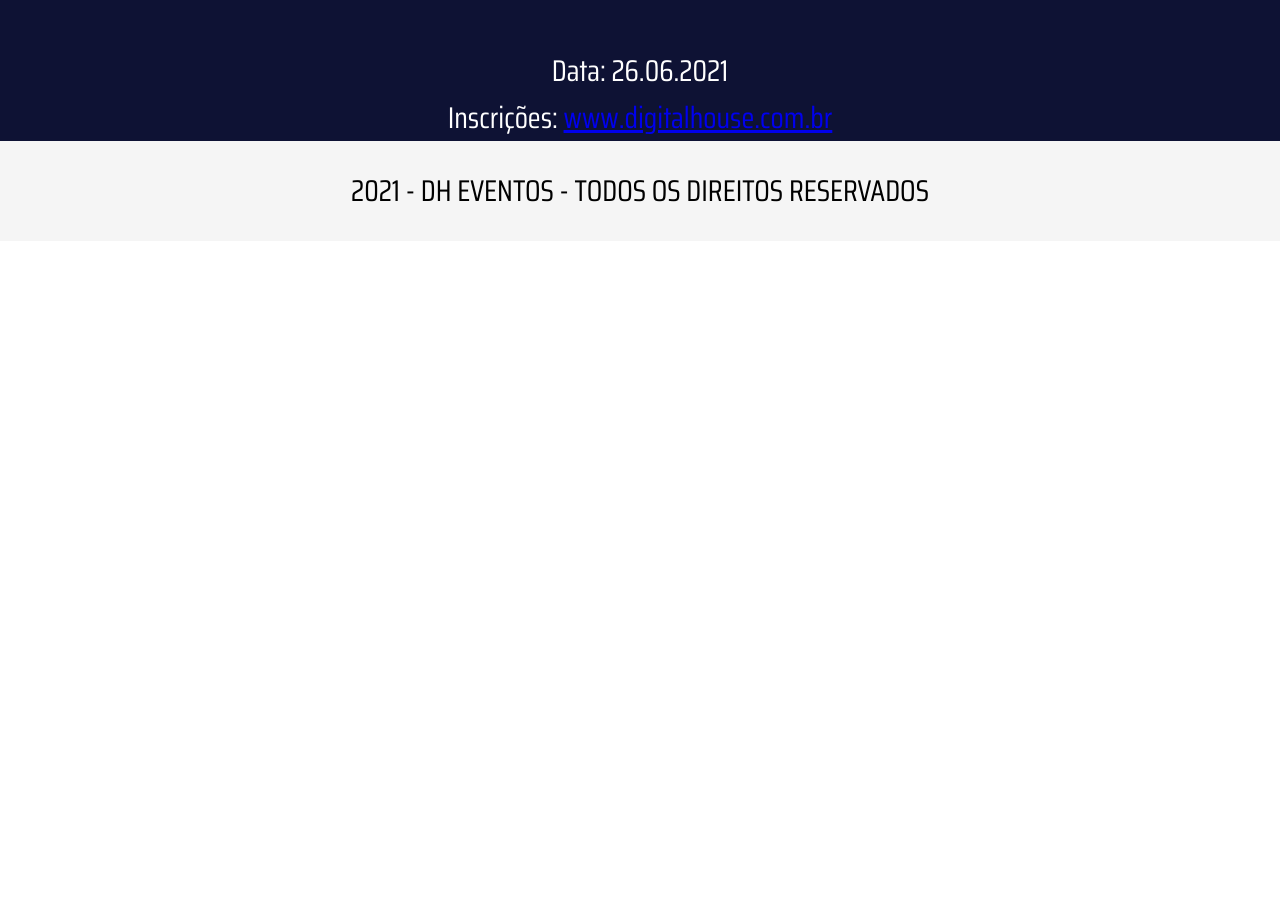
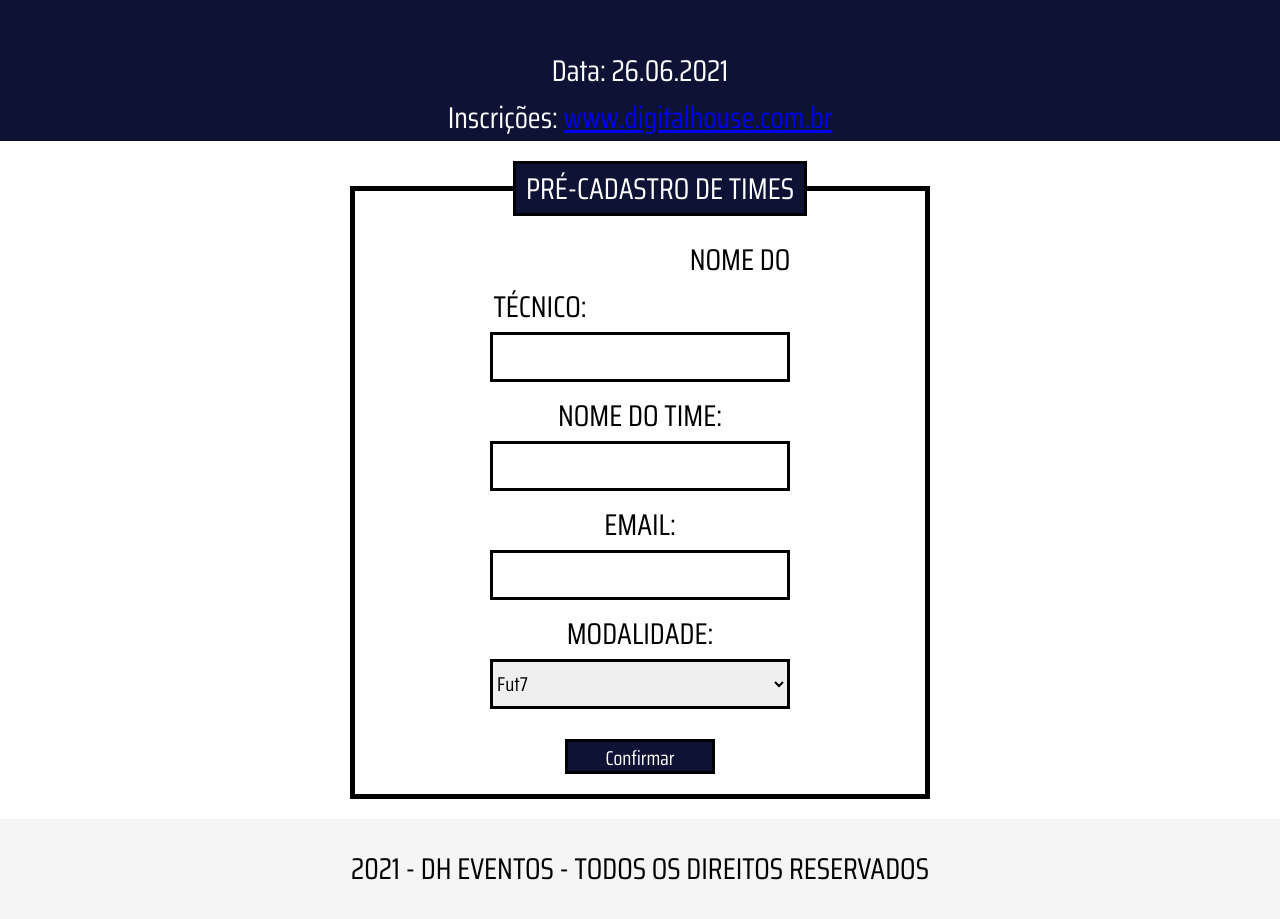
Before and after one commit to mariobiondog/CTD_FrontEnd-P1, a plain HTML site: page index.html in a window 1280 px wide. Shown: the part 1252-2171 px from the top of the page. Before the commit the page ends 1493 px from the top, so only its background shows below. Drawn offline with Linux system fonts and the light colour scheme.

Commit message:
Add form

```diff
--- a/css/style.css
+++ b/css/style.css
@@ -70,3 +70,62 @@ span {
   color: white;
   text-decoration: none;
 }
+
+.form {
+  font-size: 30px;
+  text-align: center;
+  padding: 20px 350px;
+}
+
+fieldset {
+  border: 5px solid black;
+}
+
+legend {
+  text-transform: uppercase;
+  border: 3px solid black;
+  padding: 1px 10px;
+  margin: 20px;
+  background-color: #0e1234;
+  color: white;
+}
+
+label {
+  text-transform: uppercase;
+  margin: 500px 200px 100px 200px;
+  /* background-color: aqua; */
+}
+
+input {
+  border: 3px solid black;
+  margin: 2px 2px 10px 2px;
+  width: 300px;
+  height: 50px;
+  text-align: center;
+  font-size: 20px;
+  /* background-color: red; */
+}
+
+#modalidade {
+  border: 3px solid black;
+  margin: 2px 2px 10px 2px;
+  width: 300px;
+  height: 50px;
+  font-size: 20px;
+}
+
+button {
+  width: 150px;
+  height: 35px;
+  margin: 20px;
+  font-size: 20px;
+  border: 3px solid black;
+  background-color: #0e1234;
+  color: white;
+  text-align: center;
+}
+
+button:hover {
+  background-color: rgb(14, 184, 184);
+  color: black;
+}
--- a/index.html
+++ b/index.html
@@ -67,6 +67,35 @@
           www.digitalhouse.com.br</a
         >
       </section>
+      <div class="form">
+        <fieldset>
+          <legend>Pré-cadastro de times</legend>
+          <form action="/register" method="POST">
+            <div>
+              <label for="nome">Nome do técnico:</label>
+              <input type="text" name="nome" id="nome" />
+            </div>
+            <div>
+              <label for="time">Nome do time:</label>
+              <input type="text" name="time" id="time" />
+            </div>
+            <div>
+              <label for="email">Email:</label>
+              <input type="email" name="email" id="email" />
+            </div>
+            <div>
+              <label for="modalidade">Modalidade:</label>
+              <select name="modalidade" id="modalidade">
+                <option value="Fut7">Fut7</option>
+                <option value="Campo">Campo</option>
+                <option value="Futsal">Futsal</option>
+              </select>
+            </div>
+
+            <button type="submit">Confirmar</button>
+          </form>
+        </fieldset>
+      </div>
     </main>
     <footer id="footer">
       <p>2021 - DH EVENTOS - TODOS OS DIREITOS RESERVADOS</p>
```
